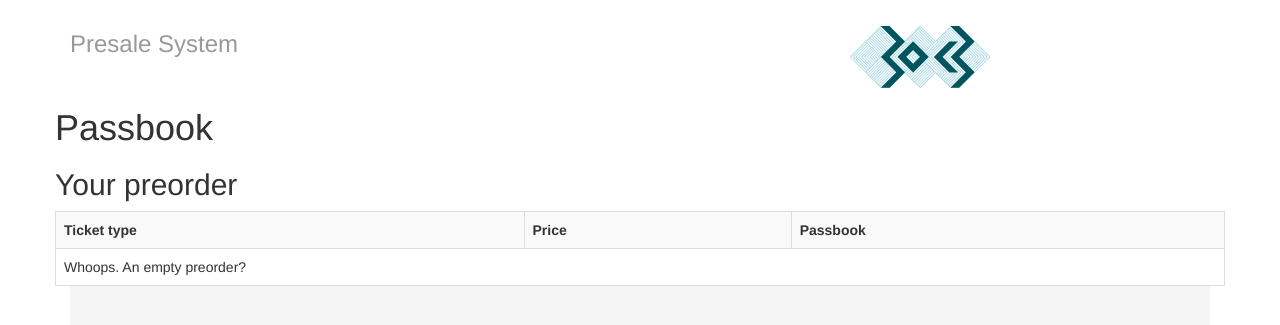
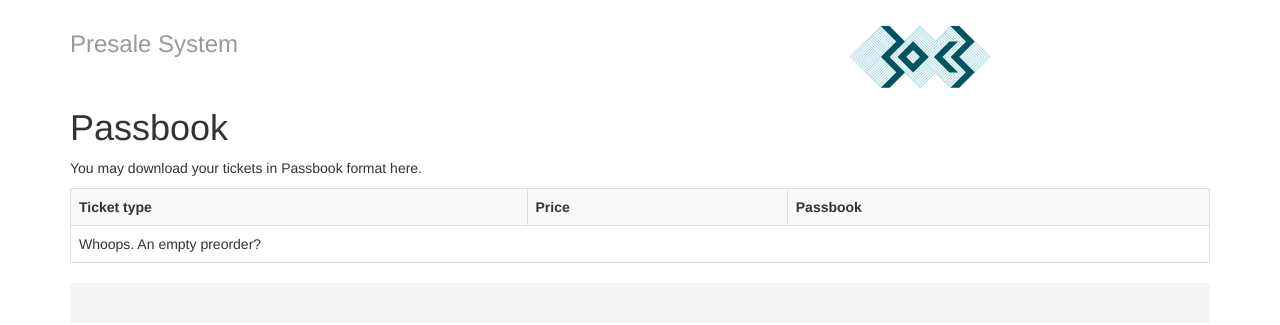
Before and after one commit to informancer/c4sh_preorder, a Django app: template c4sh_preorder/templates/passbook.html in a window 1280 px wide. Shown: the part 50-375 px from the top of the page. Run offline with Django 3.2, Linux system fonts and the light colour scheme; the template is opened without the code that fills it, so the values that code supplies are empty.

Commit message:
updated passbook view for bootstrap 3

```diff
--- a/c4sh_preorder/templates/passbook.html
+++ b/c4sh_preorder/templates/passbook.html
@@ -4,10 +4,12 @@
 
 {% block content %}
       <div class="row">
-        <div class="span8">
+        <div class="col-xs-12">
             <h1>{% trans "Passbook" %}</h1>
-            <h2>{% trans "Your preorder"%} {{preorder.get_reference_hash}}</h2>
-            <table class="table table-striped table-bordered" style="margin:0">
+            <p>
+                {% trans "You may download your tickets in Passbook format here."%}
+            </p>
+            <table class="table table-striped table-bordered">
                 <tr>
                     <th>{% trans "Ticket type"%}</th>
                     <th>{% trans "Price"%}</th>
```
